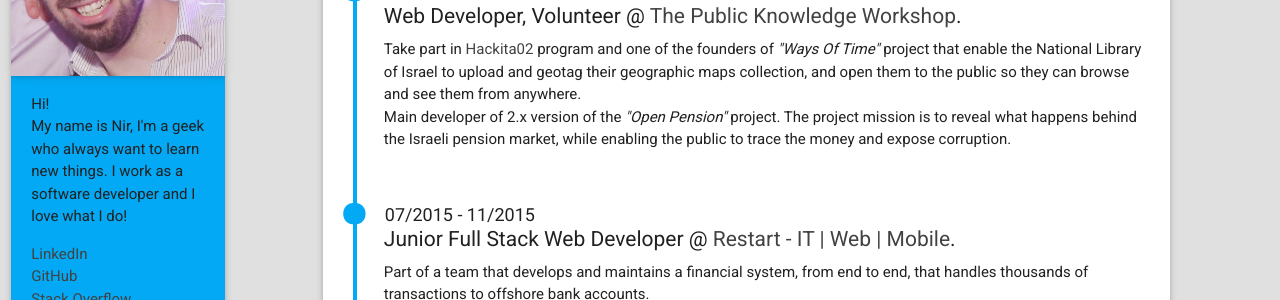
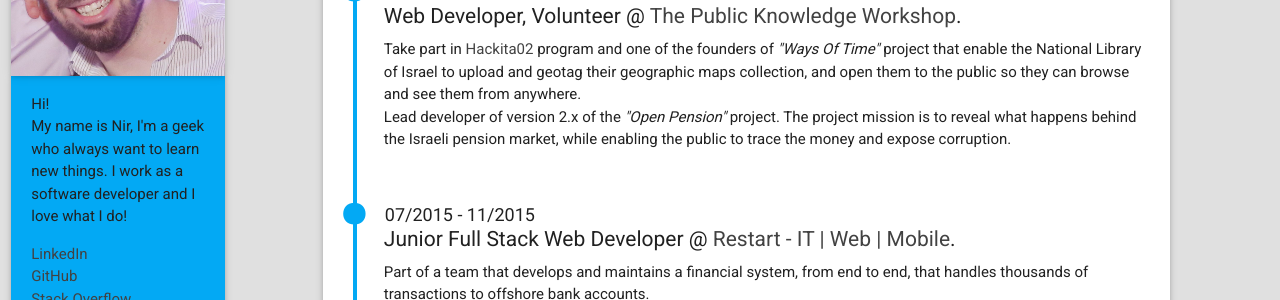
Before and after one commit to nirgn975/resume, a Jekyll site: the page built from index.html, in a window 1280 px wide and 900 px high, scrolled down 475 px. Shown: the part 152-452 px from the top of the window. Built offline with Jekyll 4.4.1, drawn with Linux system fonts in a browser that asks for light colours; Markdown is read by kramdown in place of the engine named in the settings.

Commit message:
Edit a typo in work section. Add new projects to projects section.

```diff
--- a/_includes/section-projects.html
+++ b/_includes/section-projects.html
@@ -36,7 +36,15 @@
           <div class="collapsible-header">Open Pension</div>
           <div class="collapsible-body">
             <p>
-              Open Pension project mission is to reveal the secrets behind the Israeli pension market.<br />The project is written in MEAN stack (<a href="https://www.mongodb.org/">MongoDB</a>, <a href="http://expressjs.com/">ExpressJS</a>, <a href="https://angularjs.org/">AngularJS</a>, and <a href="https://nodejs.org/">NodeJS</a>).<br /><a href="#">GitHub link</a>
+              Open Pension project mission is to reveal the secrets behind the Israeli pension market.<br />The project is written in <a href="https://angularjs.org//">AngularJS</a> (version 1.5) in the front-end and <a href="https://www.djangoproject.com/">Django</a> (a Python framework) (version 1.9.x) in the back-end (with REST), with <a href="http://www.postgresql.org/">Postgres</a> as the DB. We also use <a href="https://www.docker.com/">Docker</a>, <a href="http://gulpjs.com/">GulpJS</a>, JavaScript and jQuery, etc.<br /><a href="https://github.com/nirgn975/open_pension">GitHub link</a>
+            </p>
+          </div>
+        </li>
+        <li>
+          <div class="collapsible-header">Whats Buzz</div>
+          <div class="collapsible-body">
+            <p>
+              Whats Buzz is a Facebook games and quizzes website. The writers can create FB games (with a graphic accesses to FB API) from an admin panel.<br />The website uses <a href="https://www.djangoproject.com/">Django</a>, and <a href="getbootstrap.com">Bootstrap</a>, and take advantage of Facebook JS API. We also use <a href="https://www.docker.com/">Docker</a>, <a href="http://gulpjs.com/">GulpJS</a>, JavaScript and <a href="https://jquery.com/">jQuery</a>, etc.<br /><a href="https://github.com/Whats-Buzz/main-site">GitHub link</a>
             </p>
           </div>
         </li>
--- a/_includes/section-work.html
+++ b/_includes/section-work.html
@@ -25,7 +25,7 @@
           </h5>
           <ul class="work-description">
             <li>Take part in <a href="https://hackita02.hasadna.org.il/">Hackita02</a> program and one of the founders of <em>"Ways Of Time"</em> project that enable the National Library of Israel to upload and geotag their geographic maps collection, and open them to the public so they can browse and see them from anywhere.</li>
-            <li>Main developer of 2.x version of the <em>"Open Pension"</em> project. The project mission is to reveal what happens behind the Israeli pension market, while enabling the public to trace the money and expose corruption.</li>
+            <li>Lead developer of version 2.x of the <em>"Open Pension"</em> project. The project mission is to reveal what happens behind the Israeli pension market, while enabling the public to trace the money and expose corruption.</li>
           </ul>
         </li>
         <li>
```
Also changed, not shown: other parts of _includes/section-projects.html (+1 -1 lines).
